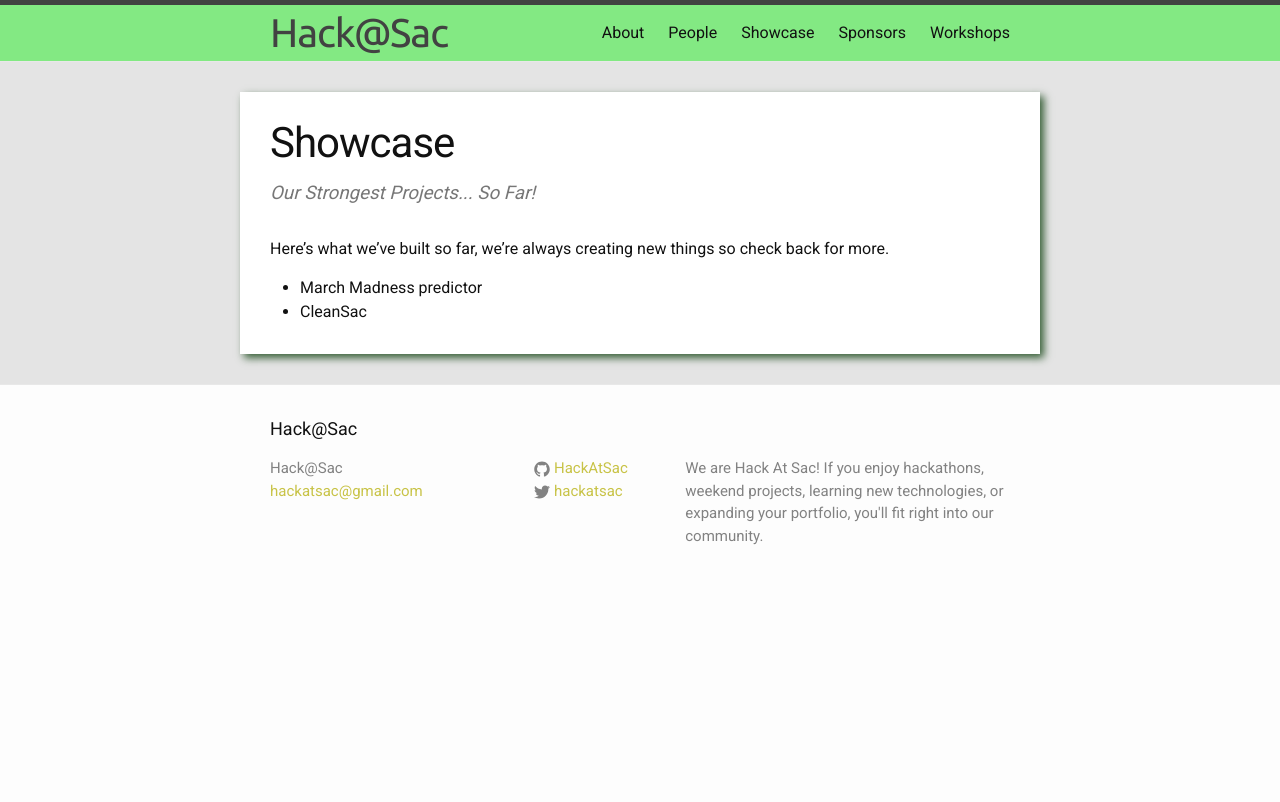
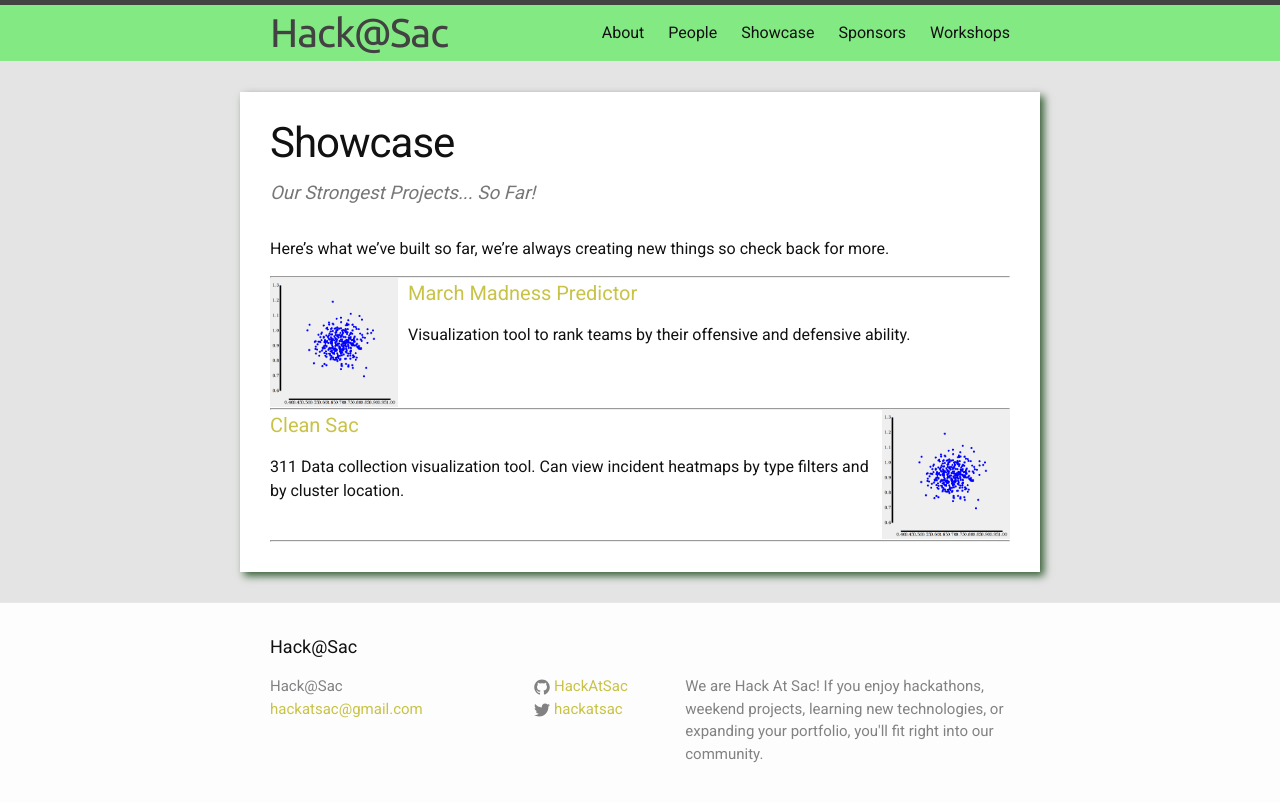
Before and after one commit to HackAtSac/HackAtSac.github.io, a Jekyll site: the page built from showcase.md, in a window 1280 px wide. Shown: the top 802 px of the page. Built offline with Jekyll 4.4.1, drawn with Linux system fonts in a browser that asks for light colours.

Commit message:
Showcase entries now support images. May revamp entry include to work for entries of all types.

```diff
--- /dev/null
+++ b/_includes/entry-project.html
@@ -0,0 +1,14 @@
+{%assign project=include.project%}
+<div class="entry" {%if project.img%}style="min-height: 130px"{%endif%}>
+
+    {%if project.img%}
+    <div class="entry-image" style="width:128px;height:128px;float:{{include.float | default: "left"}}">
+        <img src="{{project.img}}" />
+    </div>
+    {%endif%}
+
+    <div class="entry-text" {%if project.img%}style="padding-{{include.float | default: 'left'}}:138px;"{%endif%}>
+        <a href="{{ project.url }}"><h4 class="project-name">{{ project.name }}</h4></a>
+        {{project.description}}
+    </div>
+</div>
--- a/showcase.md
+++ b/showcase.md
@@ -3,9 +3,24 @@ layout: page
 title: Showcase
 subtitle: Our Strongest Projects... So Far!
 permalink: /showcase/
+
+projects:
+  - name: March Madness Predictor
+    description: Visualization tool to rank teams by their offensive and defensive ability.
+    url: http://datascience-sacstate.github.io/March-Madness
+    img: /img/march-madness.png
+  - name: Clean Sac
+    description: 311 Data collection visualization tool. Can view incident heatmaps by type filters and by cluster location.
+    url: http://datascience-sacstate.github.io/clean-sac/src/
+    img: /img/march-madness.png
+
 ---
 
 Here's what we've built so far, we're always creating new things so check back for more.
 
-* March Madness predictor
-* CleanSac
+{% for project in page.projects %}
+---
+{%capture floatside%}{%cycle 'left', 'right'%}{%endcapture%}
+{%include entry-project.html project=project float=floatside%}
+{% endfor %}
+---
```
Also changed, not shown: img/march-madness.png (added).
